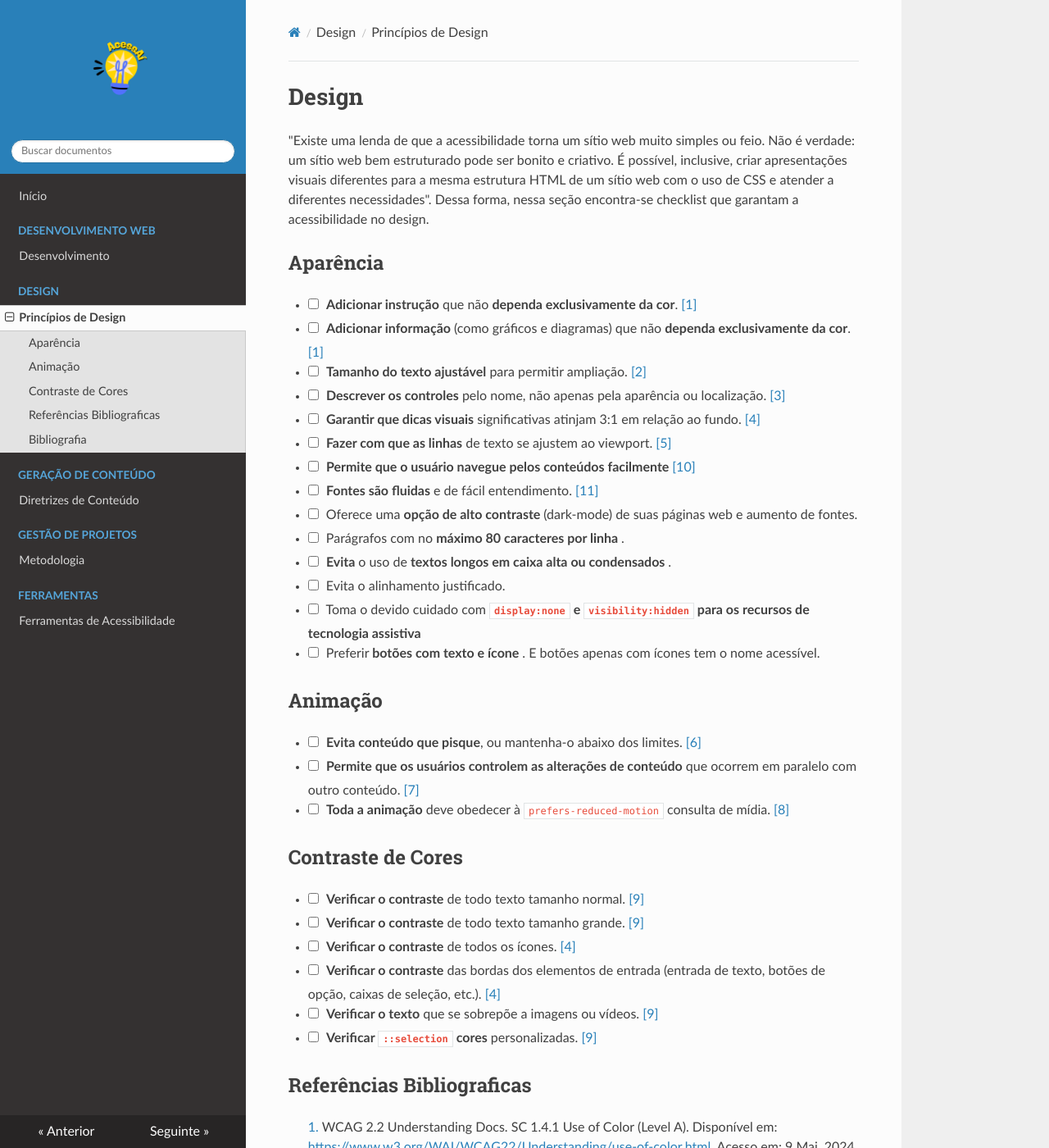
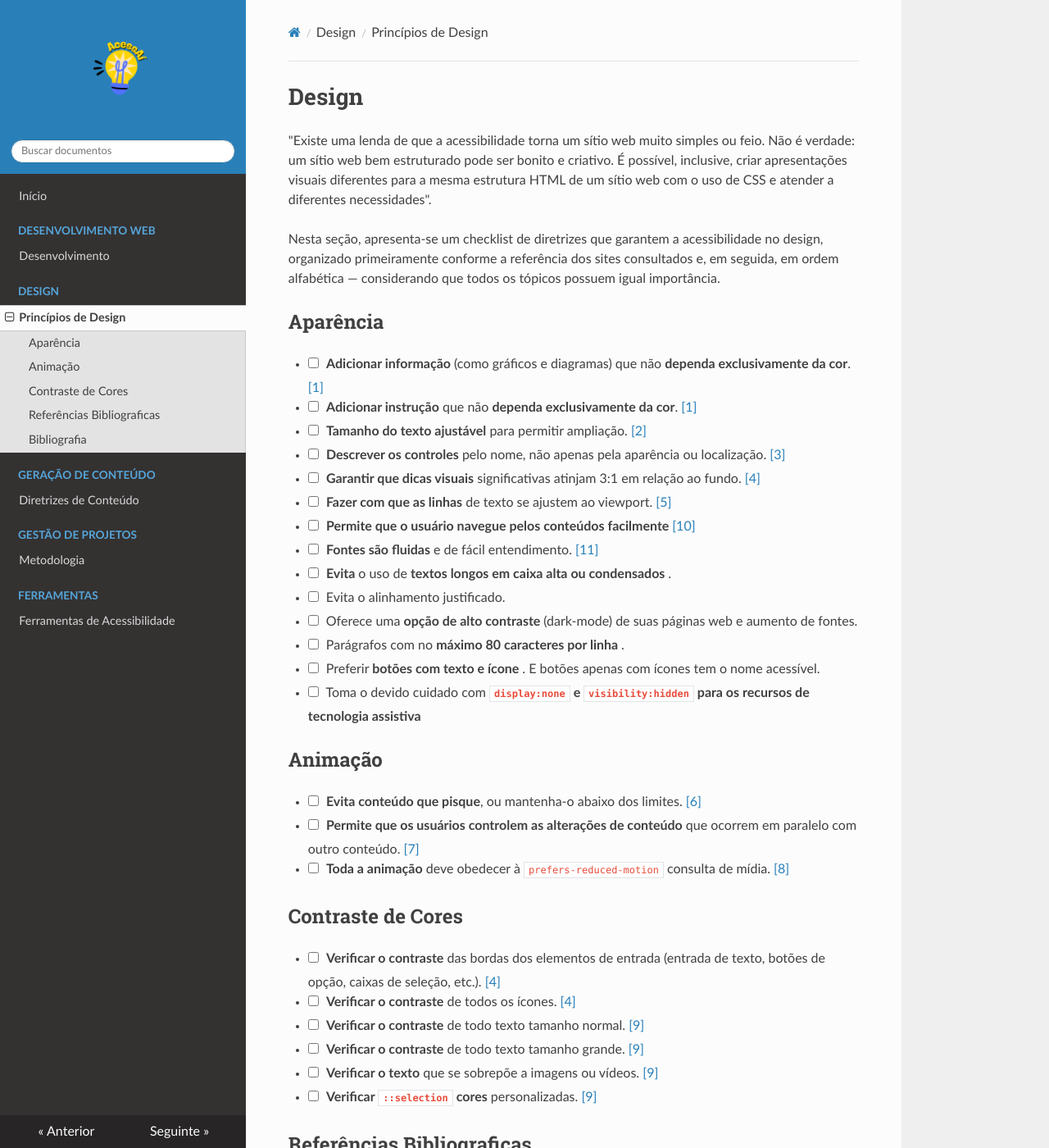
Before and after one commit to UnBIHC2025-1/IHC-2025.1-Grupo02, an MkDocs documentation site: the page built from docs/design/design.md, in a window 1280 px wide and 1400 px high. Shown: the whole window at 82% size. Built offline with MkDocs 1.6.1, drawn with Linux system fonts in a browser that asks for light colours; nearby versions of some CDN libraries.

Commit message:
Reorganizado checklist

````diff
--- a/docs/design/design.md
+++ b/docs/design/design.md
@@ -1,22 +1,24 @@
 # Design
 
-"Existe uma lenda de que a acessibilidade torna um sítio web muito simples ou feio. Não é verdade: um sítio web bem estruturado pode ser bonito e criativo. É possível, inclusive, criar apresentações visuais diferentes para a mesma estrutura HTML de um sítio web com o uso de CSS e atender a diferentes necessidades". Dessa forma, nessa seção encontra-se checklist que garantam a acessibilidade no design.
+"Existe uma lenda de que a acessibilidade torna um sítio web muito simples ou feio. Não é verdade: um sítio web bem estruturado pode ser bonito e criativo. É possível, inclusive, criar apresentações visuais diferentes para a mesma estrutura HTML de um sítio web com o uso de CSS e atender a diferentes necessidades".
+
+Nesta seção, apresenta-se um checklist de diretrizes que garantem a acessibilidade no design, organizado primeiramente conforme a referência dos sites consultados e, em seguida, em ordem alfabética — considerando que todos os tópicos possuem igual importância.
 
 ## Aparência
+- [ ] <b> Adicionar informação</b> (como gráficos e diagramas) que não <b>dependa exclusivamente da cor</b>. <a id="TEC1" href="#RP1">[1]</a>
 - [ ] <b> Adicionar instrução</b> que não <b>dependa exclusivamente da cor</b>. <a id="TEC1" href="#RP1">[1]</a>
-- [ ] <b> Adicionar informação</b> (como gráficos e diagramas) que não <b>dependa exclusivamente da cor</b>. <a id="TEC1" href="#RP1">[1]</a>
 - [ ] <b> Tamanho do texto ajustável</b> para permitir ampliação. <a id="TEC2" href="#RP2">[2]</a>
 - [ ] <b> Descrever os controles</b> pelo nome, não apenas pela aparência ou localização. <a id="TEC3" href="#RP3">[3]</a>
 - [ ] <b> Garantir que dicas visuais</b> significativas atinjam 3:1 em relação ao fundo. <a id="TEC4" href="#RP4">[4]</a>
 - [ ] <b> Fazer com que as linhas</b> de texto se ajustem ao viewport. <a id="TEC5" href="#RP5">[5]</a>
 - [ ] <b> Permite que o usuário navegue pelos conteúdos facilmente </b> <a id="TEC10" href="#RP10">[10]</a>
 - [ ] <b> Fontes são fluidas </b> e de fácil entendimento. <a id="TEC11" href="#RP11">[11]</a>
+- [ ] <b> Evita </b> o uso de <b> textos longos em caixa alta ou condensados </b>.
+- [ ] Evita o alinhamento justificado.
 - [ ] Oferece uma <b> opção de alto contraste </b> (dark-mode) de suas páginas web e aumento de fontes.
 - [ ] Parágrafos com no <b> máximo 80 caracteres por linha </b>.
-- [ ] <b> Evita </b> o uso de <b> textos longos em caixa alta ou condensados </b>.
-- [ ] Evita o alinhamento justificado.
+- [ ] Preferir <b> botões com texto e ícone </b>. E botões apenas com ícones tem o nome acessível.
 - [ ] Toma o devido cuidado com <b>``` display:none ``` e ``` visibility:hidden ``` para os recursos de tecnologia assistiva</b>
-- [ ] Preferir <b> botões com texto e ícone </b>. E botões apenas com ícones tem o nome acessível.
 
 ## Animação
 - [ ] <b> Evita conteúdo que pisque</b>, ou mantenha-o abaixo dos limites. <a id="TEC6" href="#RP6">[6]</a>
@@ -24,10 +26,10 @@
 - [ ] <b> Toda a animação</b> deve obedecer à ```prefers-reduced-motion``` consulta de mídia. <a id="TEC8" href="#RP8">[8]</a>
 
 ## Contraste de Cores
+- [ ] <b> Verificar o contraste</b> das bordas dos elementos de entrada (entrada de texto, botões de opção, caixas de seleção, etc.). <a id="#RP4" href="#RP4">[4]</a>
+- [ ] <b> Verificar o contraste</b> de todos os ícones. <a id="TEC4" href="#RP4">[4]</a>
 - [ ] <b> Verificar o contraste</b> de  todo texto tamanho normal. <a id="TEC9" href="#RP9">[9]</a>
 - [ ] <b> Verificar o contraste</b> de todo texto tamanho grande. <a id="TEC9" href="#RP9">[9]</a>
-- [ ] <b> Verificar o contraste</b> de todos os ícones. <a id="TEC4" href="#RP4">[4]</a>
-- [ ] <b> Verificar o contraste</b> das bordas dos elementos de entrada (entrada de texto, botões de opção, caixas de seleção, etc.). <a id="#RP4" href="#RP4">[4]</a>
 - [ ] <b> Verificar o texto</b> que se sobrepõe a imagens ou vídeos. <a id="TEC9" href="#RP9">[9]</a>
 - [ ] <b> Verificar ```::selection``` cores</b> personalizadas. <a id="TEC9" href="#RP9">[9]</a>
 
````
